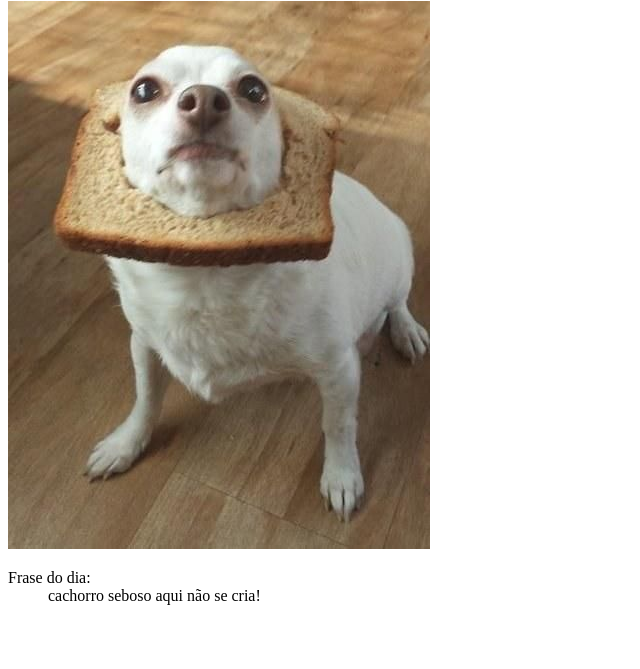
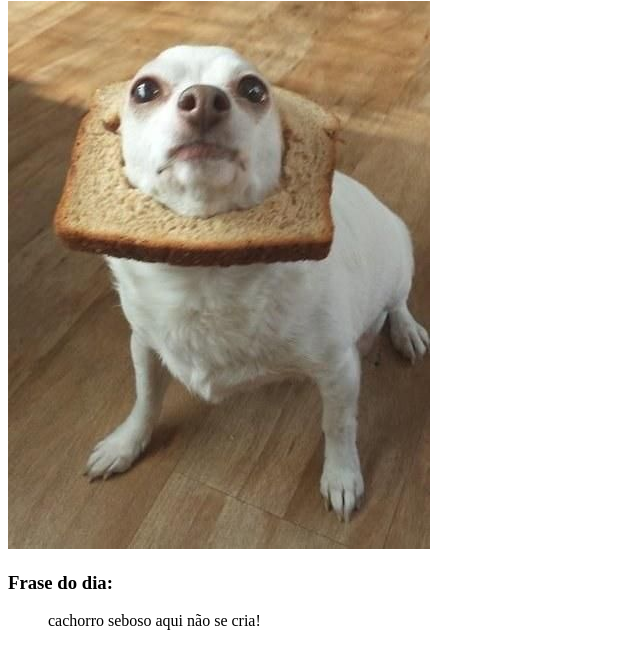
Before and after one commit to JoaoLucasLD/Capacitacao-git-github, a plain HTML site: page index.html in a window 1280 px wide. Shown: the part 79-748 px from the top of the page, without its empty margins (0-640 px from the left). Drawn offline with Linux system fonts and the light colour scheme.

Commit message:
Trocando o elemento dt por h3

```diff
--- a/index.html
+++ b/index.html
@@ -8,7 +8,7 @@
         <h1>Cachorro com uma carinha de pão</h1>
         <img src="cachorroPão.jpg" title="Cachorrinho com a carinha dentro de um pão de forma" #tamfixo/>
         <dl>
-            <dt>Frase do dia:</dt>
+            <h3>Frase do dia:</h3>
             <dd>cachorro seboso aqui não se cria!</dd>
         </dl>
     </body>
```
